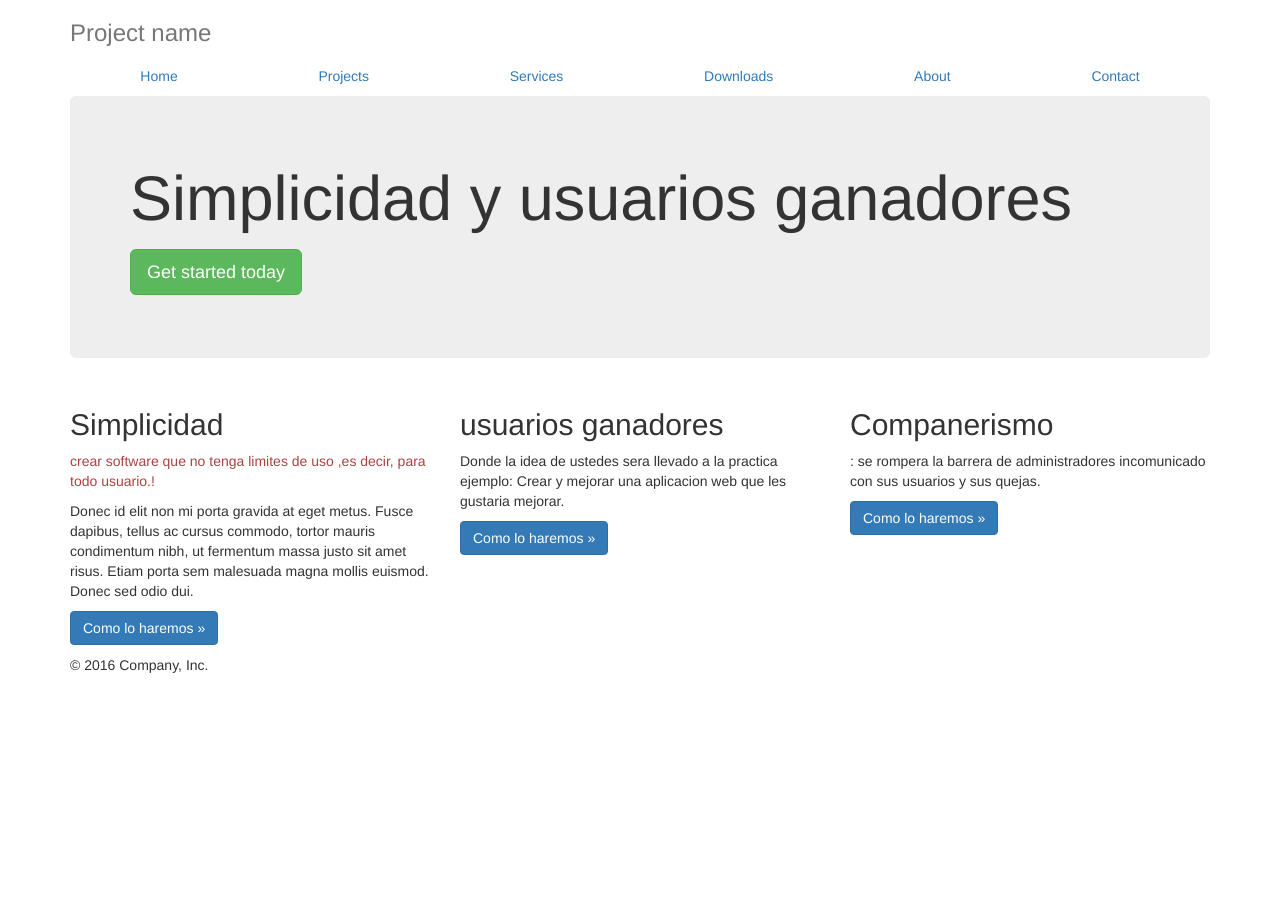
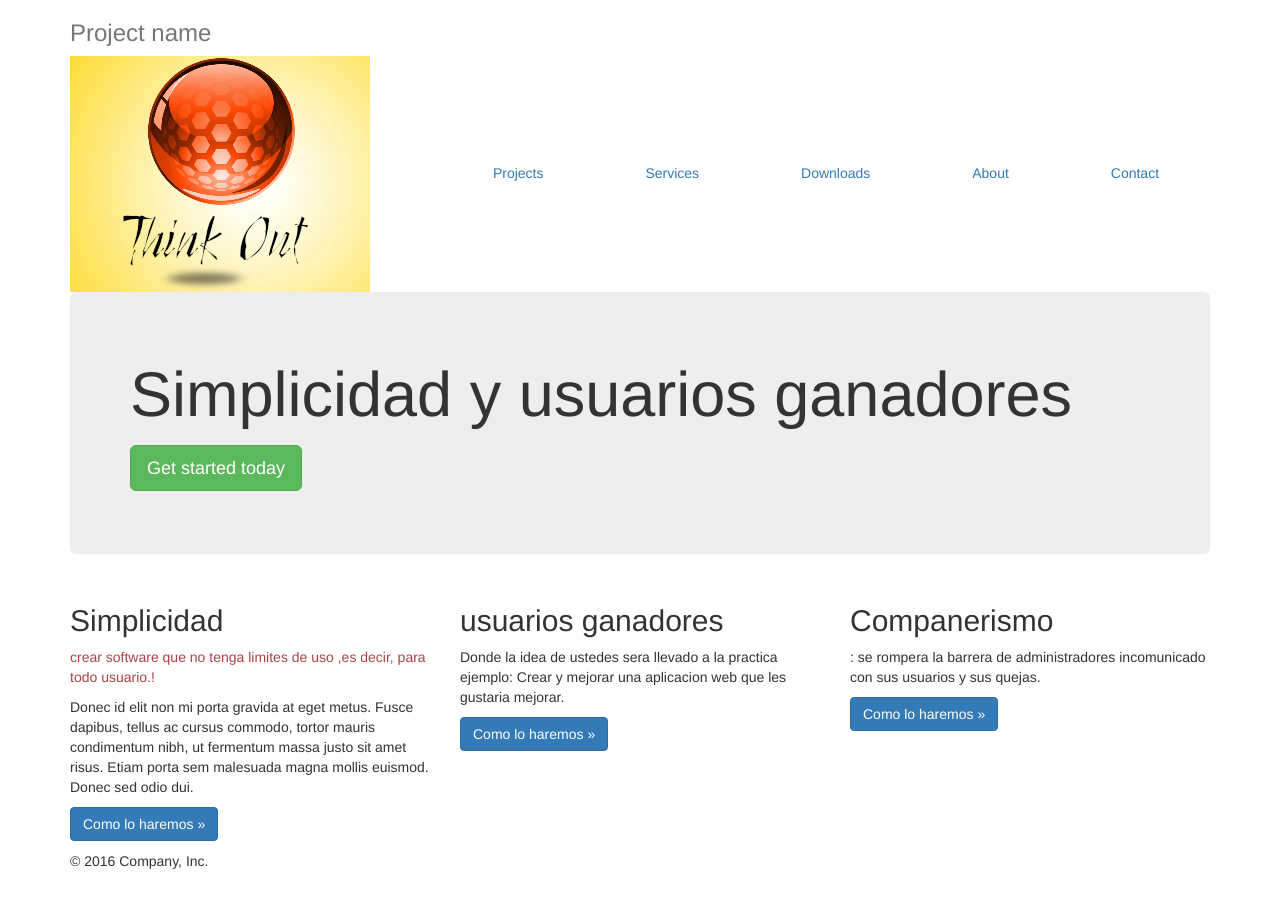
Before and after one commit to yussefomar/FachadaEmpresa, a plain HTML site: page index.html in a window 1280 px wide. Shown: the top 908 px of the page. Drawn offline with Linux system fonts and the light colour scheme.

Commit message:
agregado el logo de la empresa

```diff
--- a/Style.css
+++ b/Style.css
@@ -36,6 +36,7 @@ section{
 }
 #bloque1{
 	background-image: url("img/puente.jpg")
+
 }
 .misbloques h1{
 	background-color: #02223a;
@@ -95,3 +96,10 @@ section{
 	text-align: center;
 	text-transform: uppercase;
  }
+div{
+	padding-left: : 50% !important;
+
+	padding-right: : 50% !important;
+
+
+}
--- a/index.html
+++ b/index.html
@@ -18,13 +18,14 @@ and open the template in the editor.
 
               <div class="container">
 
+
       <!-- The justified navigation menu is meant for single line per list item.
            Multiple lines will require custom code not provided by Bootstrap. -->
       <div class="masthead">
         <h3 class="text-muted">Project name</h3>
         <nav>
           <ul class="nav nav-justified">
-            <li class="active"><a href="#">Home</a></li>
+            <li class="active"><img src="img/logo.jpg"></li>
             <li><a href="#">Projects</a></li>
             <li><a href="#">Services</a></li>
             <li><a href="#">Downloads</a></li>
```
Also changed, not shown: img/logo.jpg (added).
